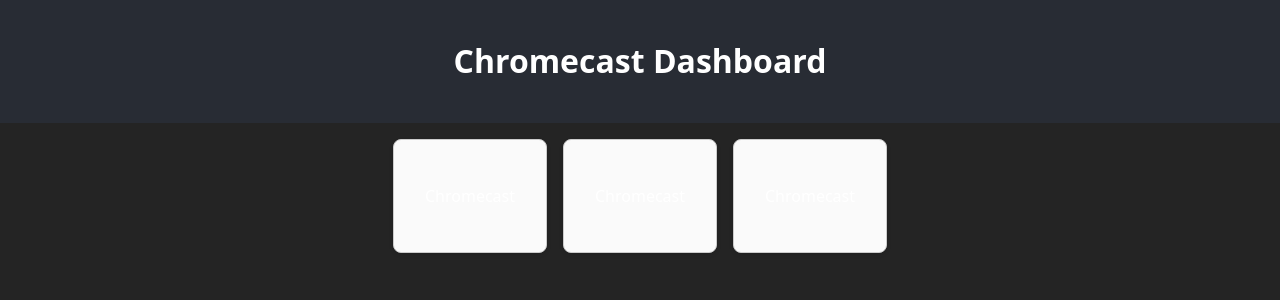
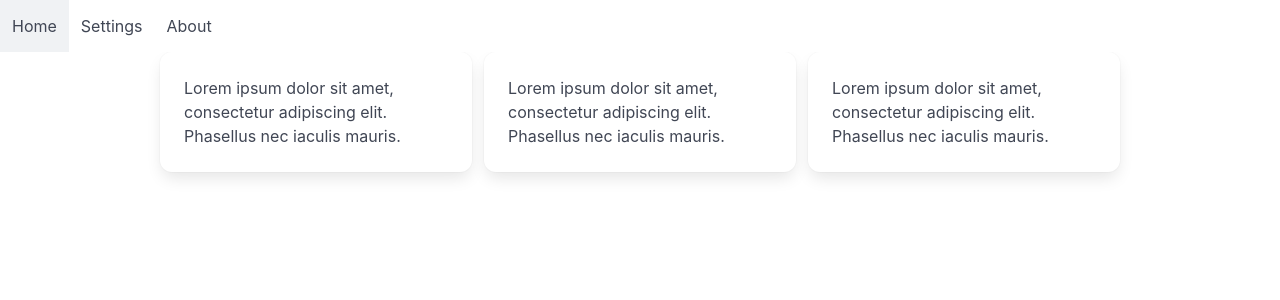
Before and after one commit to JMicheli/Castiel, a React (Vite) app in the folder frontend/: page / in a window 1280 px wide. Shown: the top 300 px of the page. Built offline with nearby package versions, Linux system fonts and the light colour scheme.

Commit message:
Use Bulma instead

```diff
--- a/frontend/package.json
+++ b/frontend/package.json
@@ -10,15 +10,14 @@
     "preview": "vite preview"
   },
   "dependencies": {
+    "bulma": "^1.0.4",
     "react": "^19.1.0",
-    "react-dom": "^19.1.0",
-    "uikit": "^3.23.6"
+    "react-dom": "^19.1.0"
   },
   "devDependencies": {
     "@eslint/js": "^9.25.0",
     "@types/react": "^19.1.2",
     "@types/react-dom": "^19.1.2",
-    "@types/uikit": "^3.14.5",
     "@vitejs/plugin-react": "^4.4.1",
     "eslint": "^9.25.0",
     "eslint-plugin-react-hooks": "^5.2.0",
--- a/frontend/src/App.css
+++ /dev/null
@@ -1,35 +0,0 @@
-.App {
-  display: flex;
-  flex-direction: column;
-  min-height: 100vh;
-}
-
-.App-header {
-  background-color: #282c34;
-  color: white;
-  padding: 1rem;
-  text-align: center;
-}
-
-.App-grid {
-  flex: 1;
-  display: flex;
-  flex-wrap: wrap;
-  gap: 1rem;
-  padding: 1rem;
-  justify-content: center;
-  align-items: start;
-}
-
-.chromecast-card {
-  border: 1px solid #ccc;
-  border-radius: 8px;
-  padding: 1rem;
-  min-width: 120px;
-  min-height: 80px;
-  display: flex;
-  align-items: center;
-  justify-content: center;
-  background-color: #fafafa;
-  box-shadow: 0 2px 4px rgba(0, 0, 0, 0.1);
-}
--- a/frontend/src/App.tsx
+++ b/frontend/src/App.tsx
@@ -1,5 +1,5 @@
-import "./App.css";
 import ChromecastCard from "./components/ChromecastCard";
+import Navbar from "./components/Navbar";
 
 function App() {
   // pretend we have three Chromecasts for now
@@ -7,15 +7,17 @@
 
   return (
     <div className="App">
-      <header className="App-header">
-        <h1>Chromecast Dashboard</h1>
-      </header>
+      <Navbar />
 
-      <main className="App-grid">
-        {devices.map((id) => (
-          <ChromecastCard key={id} />
-        ))}
-      </main>
+      <div className="container is-max-desktop">
+        <div className="grid">
+          {devices.map((id) => (
+            <div className="cell">
+              <ChromecastCard key={id} />
+            </div>
+          ))}
+        </div>
+      </div>
     </div>
   );
 }
--- a/frontend/src/components/ChromecastCard.tsx
+++ b/frontend/src/components/ChromecastCard.tsx
@@ -1,5 +1,14 @@
 function ChromecastCard() {
-  return <div className="chromecast-card">Chromecast</div>;
+  return (
+    <div className="card">
+      <div className="card-content">
+        <div className="content">
+          Lorem ipsum dolor sit amet, consectetur adipiscing elit. Phasellus nec
+          iaculis mauris.
+        </div>
+      </div>
+    </div>
+  );
 }
 
 export default ChromecastCard;
--- /dev/null
+++ b/frontend/src/components/Navbar.tsx
@@ -0,0 +1,17 @@
+function Navbar() {
+  return (
+    <nav className="navbar" role="navigation" aria-label="main navigation">
+      <div id="navbarBasicExample" className="navbar-menu">
+        <div className="navbar-start">
+          <a className="navbar-item">Home</a>
+
+          <a className="navbar-item">Settings</a>
+
+          <a className="navbar-item">About</a>
+        </div>
+      </div>
+    </nav>
+  );
+}
+
+export default Navbar;
--- a/frontend/src/index.css
+++ b/frontend/src/index.css
@@ -2,14 +2,4 @@
   font-family: system-ui, Avenir, Helvetica, Arial, sans-serif;
   line-height: 1.5;
   font-weight: 400;
-
-  color-scheme: light dark;
 }
-
-body {
-  margin: 0;
-  min-width: 320px;
-  min-height: 100vh;
-  background-color: #242424;
-  color: #fff;
-}
--- a/frontend/src/main.tsx
+++ b/frontend/src/main.tsx
@@ -1,5 +1,6 @@
 import { StrictMode } from "react";
 import { createRoot } from "react-dom/client";
+import "../node_modules/bulma/css/bulma.min.css";
 import "./index.css";
 import App from "./App";
 
```
Also changed, not shown: 2 other files (tests, documents, lock files or other folders).
